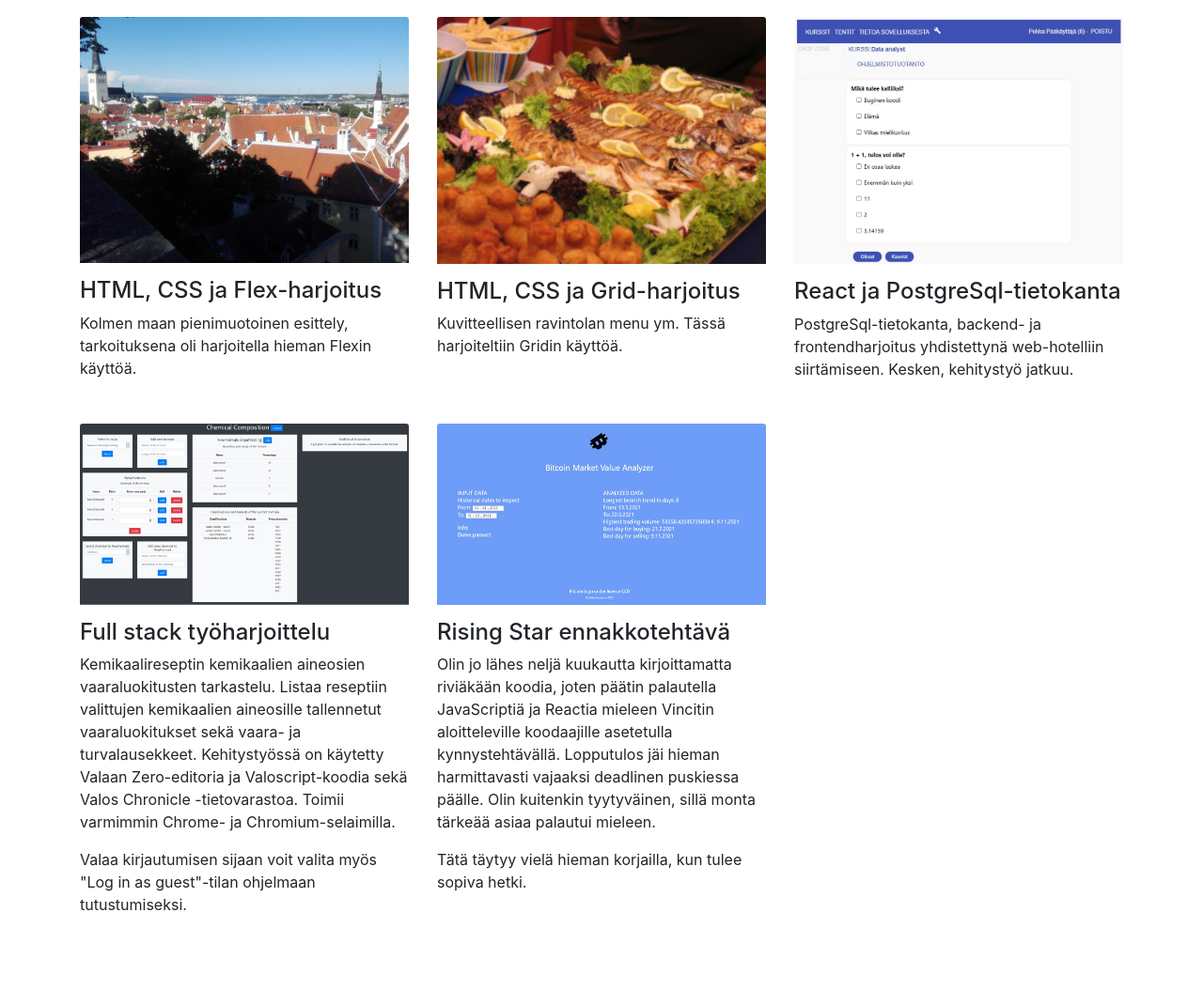
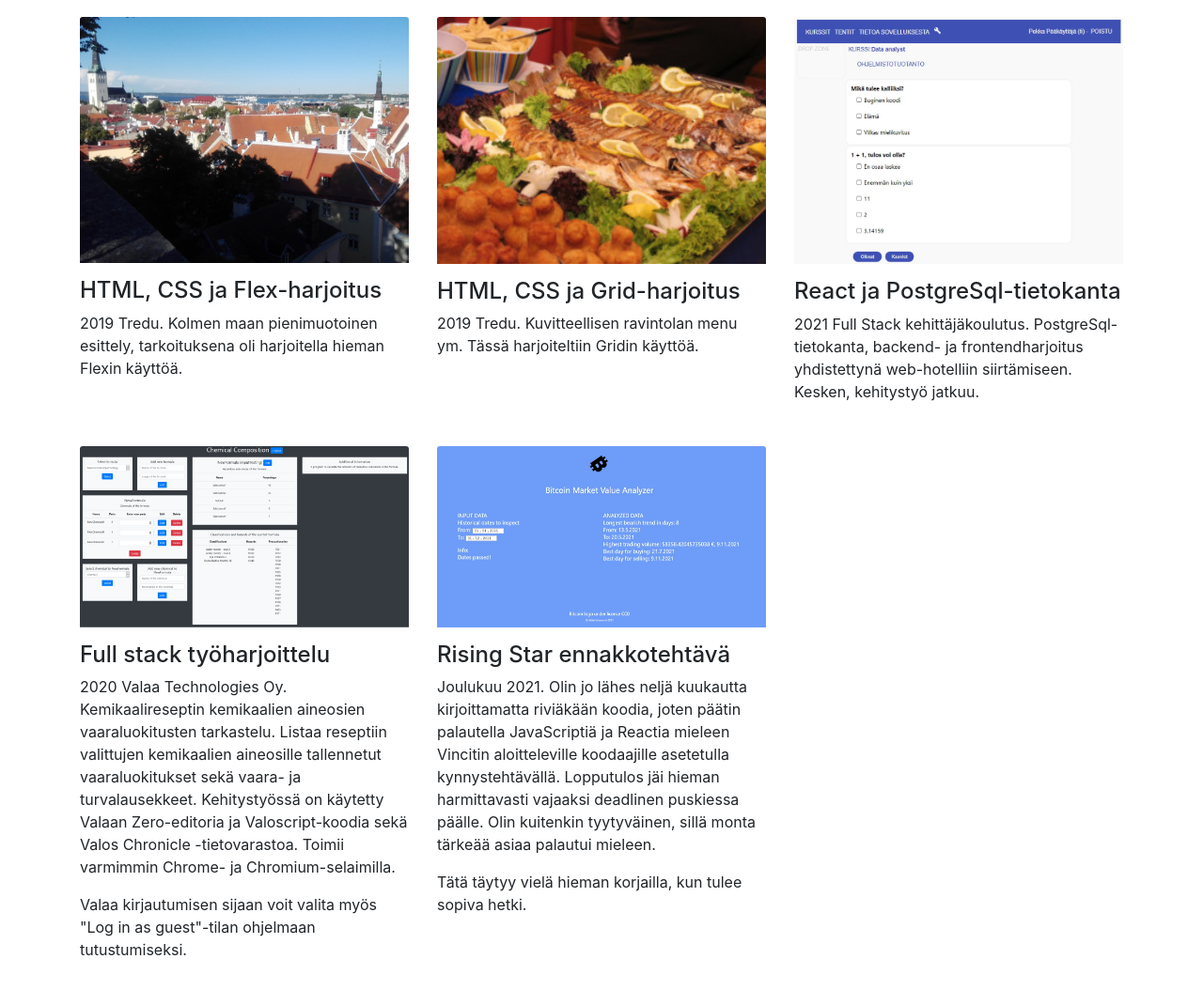
Before and after one commit to Mviita65/mviita65.github.io, a plain HTML site: page referens.html in a window 1280 px wide. Shown: the part 236-1290 px from the top of the page at 94% size. Before the commit the page ends 1242 px from the top, so only its background shows below. Drawn offline with nearby package versions, Linux system fonts and the light colour scheme.

Commit message:
Added year info for the references

```diff
--- a/referens.html
+++ b/referens.html
@@ -56,19 +56,19 @@
             <div class="col-md-4">
               <a href="Maaharkat/estonia.html" target="_blank"><img src="Maaharkat/img/Viro_city.jpg" class="card-img-top" alt="Tallinnan katot CC0 Public Domain"></a>
               <h4>HTML, CSS ja Flex-harjoitus</h4>
-              <p>Kolmen maan pienimuotoinen esittely, tarkoituksena oli harjoitella hieman Flexin käyttöä.</p>
+              <p>2019 Tredu. Kolmen maan pienimuotoinen esittely, tarkoituksena oli harjoitella hieman Flexin käyttöä.</p>
               <!-- <p><a class="btn btn-secondary" href="#" role="button">View details &raquo;</a></p> -->
             </div>
             <div class="col-md-4">
                 <a href="Ravintola/menu.html" target="_blank"><img src="Ravintola/img/annos.jpg" class="card-img-top" alt="Ruoka-annos CC0 Public Domain"></a>
                 <h4>HTML, CSS ja Grid-harjoitus</h4>
-                <p>Kuvitteellisen ravintolan menu ym. Tässä harjoiteltiin Gridin käyttöä.</p>
+                <p>2019 Tredu. Kuvitteellisen ravintolan menu ym. Tässä harjoiteltiin Gridin käyttöä.</p>
                 <!-- <p><a class="btn btn-secondary" href="#" role="button">View details &raquo;</a></p> -->
             </div>
             <div class="col-md-4">
               <a href="https://tenttimv.herokuapp.com/" target="_blank"><img src="img/tentti.jpg" class="card-img-top" alt="tenttimv"></a>
               <h4>React ja PostgreSql-tietokanta</h4>
-              <p>PostgreSql-tietokanta, backend- ja frontendharjoitus yhdistettynä web-hotelliin siirtämiseen. Kesken, kehitystyö jatkuu. </p>
+              <p>2021 Full Stack kehittäjäkoulutus. PostgreSql-tietokanta, backend- ja frontendharjoitus yhdistettynä web-hotelliin siirtämiseen. Kesken, kehitystyö jatkuu. </p>
               <!-- <p><a class="btn btn-secondary" href="#" role="button">View details &raquo;</a></p> -->
             </div>
         </div>
@@ -76,14 +76,14 @@
           <div class="col-md-4">
             <a href="https://cbt.valaa.com/?partition=valaa-aws://l2t9gu7rw4.execute-api.eu-west-1.amazonaws.com/developtest?id=440745e2-8671-4304-9815-54b91c872495" target="_blank"><img src="img/chemical.jpg" class="card-img-top" alt="Chemical composer"></a>
             <h4>Full stack työharjoittelu</h4>
-            <p>Kemikaalireseptin kemikaalien aineosien vaaraluokitusten tarkastelu. Listaa reseptiin valittujen kemikaalien aineosille tallennetut vaaraluokitukset sekä vaara- ja turvalausekkeet. Kehitystyössä on käytetty Valaan Zero-editoria ja Valoscript-koodia sekä Valos Chronicle -tietovarastoa. Toimii varmimmin Chrome- ja Chromium-selaimilla.</p>
+            <p>2020 Valaa Technologies Oy. Kemikaalireseptin kemikaalien aineosien vaaraluokitusten tarkastelu. Listaa reseptiin valittujen kemikaalien aineosille tallennetut vaaraluokitukset sekä vaara- ja turvalausekkeet. Kehitystyössä on käytetty Valaan Zero-editoria ja Valoscript-koodia sekä Valos Chronicle -tietovarastoa. Toimii varmimmin Chrome- ja Chromium-selaimilla.</p>
             <p>Valaa kirjautumisen sijaan voit valita myös "Log in as guest"-tilan ohjelmaan tutustumiseksi.</p>
             <!-- <p><a class="btn btn-secondary" href="#" role="button">View details &raquo;</a></p> -->
           </div>
           <div class="col-md-4">
             <a href="https://ennakkoteht.herokuapp.com/" target="_blank"><img src="img/bcmvanalyzer.jpg" class="card-img-top" alt="bcmvanalyzer"></a>
             <h4>Rising Star ennakkotehtävä</h4>
-            <p>Olin jo lähes neljä kuukautta kirjoittamatta riviäkään koodia, joten päätin palautella JavaScriptiä ja Reactia mieleen Vincitin aloitteleville koodaajille asetetulla kynnystehtävällä. Lopputulos jäi hieman harmittavasti vajaaksi deadlinen puskiessa päälle. Olin kuitenkin tyytyväinen, sillä monta tärkeää asiaa palautui mieleen.</p>
+            <p>Joulukuu 2021. Olin jo lähes neljä kuukautta kirjoittamatta riviäkään koodia, joten päätin palautella JavaScriptiä ja Reactia mieleen Vincitin aloitteleville koodaajille asetetulla kynnystehtävällä. Lopputulos jäi hieman harmittavasti vajaaksi deadlinen puskiessa päälle. Olin kuitenkin tyytyväinen, sillä monta tärkeää asiaa palautui mieleen.</p>
             <p>Tätä täytyy vielä hieman korjailla, kun tulee sopiva hetki.</p>
             <!-- <p><a class="btn btn-secondary" href="#" role="button">View details &raquo;</a></p> -->
           </div>
```
